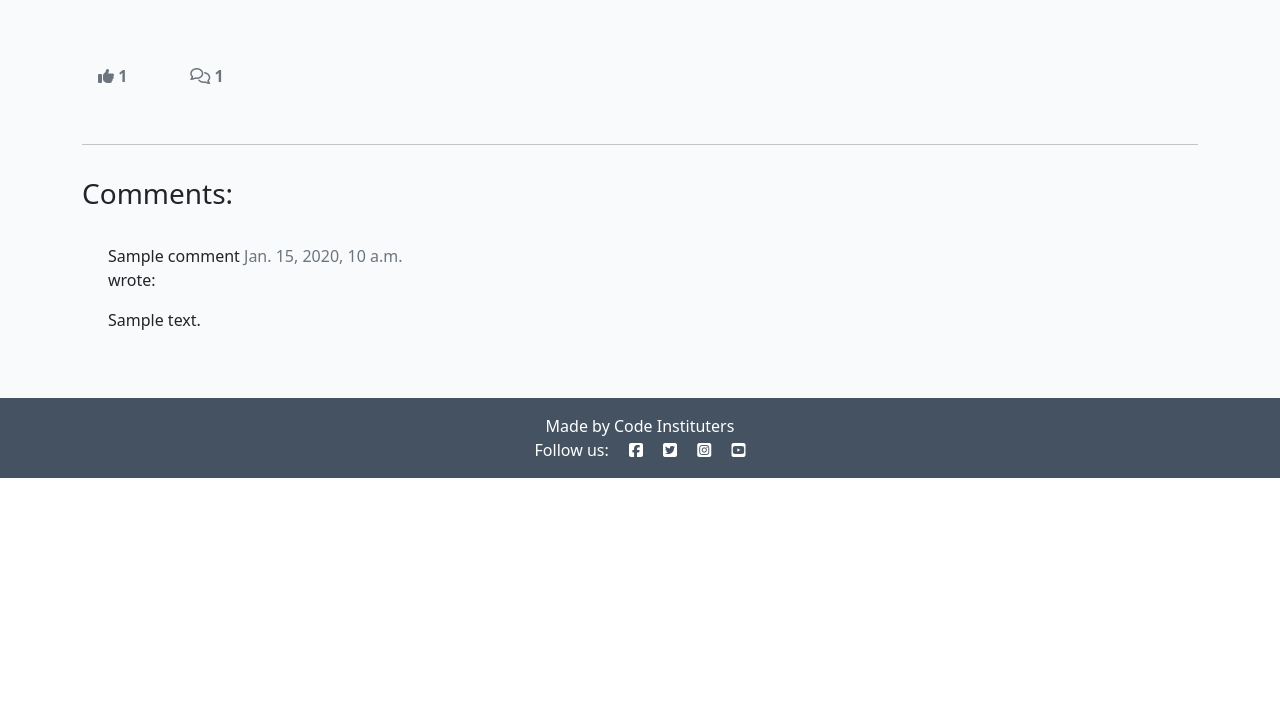
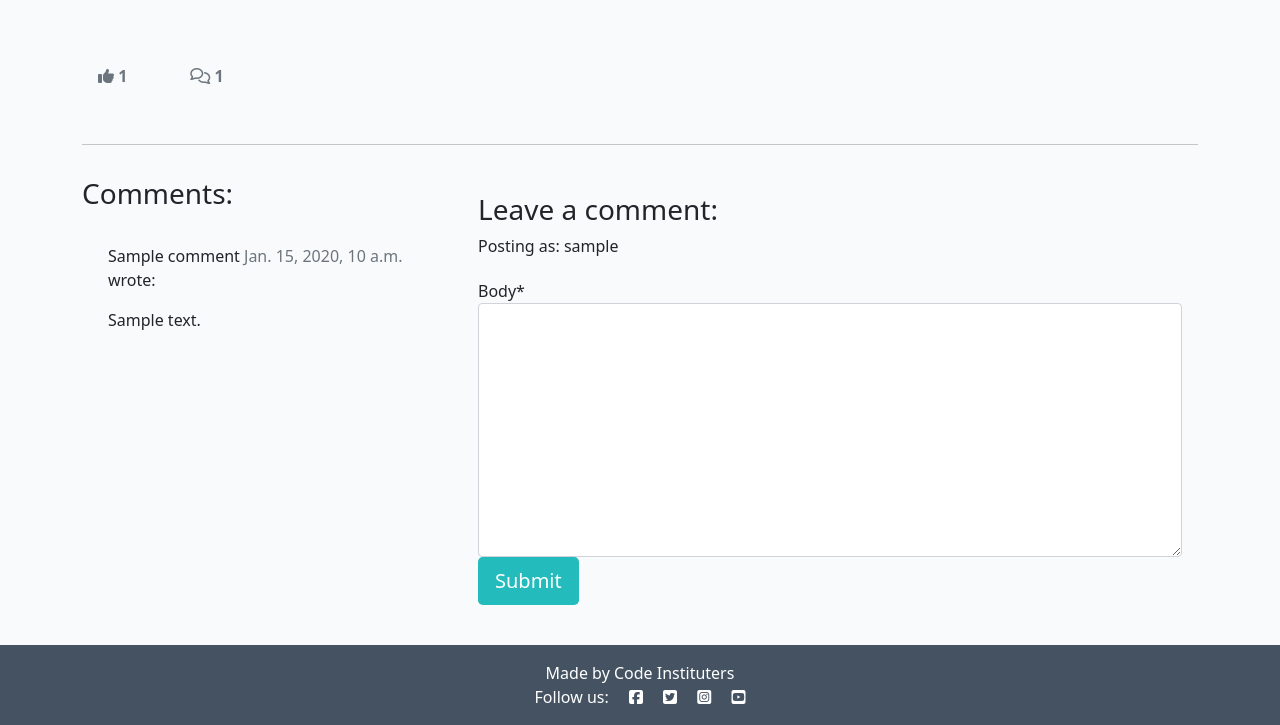
Before and after one commit to aokealy/blog, a Django app: a page that uses templates/post_detail.html in a window 1280 px wide. Shown: the part 324-1049 px from the top of the page. Before the commit the page ends 802 px from the top, so only its background shows below. Run offline with Django 3.2, Linux system fonts and the light colour scheme; a user stored in the database is signed in; tables that the repository leaves empty hold one stand-in row (values such as "Sample post"); some libraries are stand-ins or nearby versions.

Commit message:
add comment functionality

```diff
--- /dev/null
+++ b/blog/forms.py
@@ -0,0 +1,8 @@
+from .models import Comment
+from django import forms
+
+
+class CommentForm(forms.ModelForm):
+    class Meta:
+        model = Comment
+        fields = ('body',)
--- a/blog/views.py
+++ b/blog/views.py
@@ -1,6 +1,7 @@
 from django.shortcuts import render, get_object_or_404
 from django.views import generic, View
 from .models import Post
+from .forms import CommentForm
 
 
 class PostList(generic.ListView):
@@ -8,6 +9,7 @@ class PostList(generic.ListView):
     queryset = Post.objects.filter(status=1).order_by("-created_on")
     template_name = "index.html"
     paginate_by = 6
+
 
 class PostDetail(View):
 
@@ -25,6 +27,39 @@ class PostDetail(View):
             {
                 "post": post,
                 "comments": comments,
+                "commented": False,
+                "liked": liked,
+                "comment_form": CommentForm()
+            },
+        )
+
+    def post(self, request, slug, *args, **kwargs):
+
+        queryset = Post.objects.filter(status=1)
+        post = get_object_or_404(queryset, slug=slug)
+        comments = post.comments.filter(approved=True).order_by("-created_on")
+        liked = False
+        if post.likes.filter(id=self.request.user.id).exists():
+            liked = True
+
+        comment_form = CommentForm(data=request.POST)
+        if comment_form.is_valid():
+            comment_form.instance.email = request.user.email
+            comment_form.instance.name = request.user.username
+            comment = comment_form.save(commit=False)
+            comment.post = post
+            comment.save()
+        else:
+            comment_form = CommentForm()
+
+        return render(
+            request,
+            "post_detail.html",
+            {
+                "post": post,
+                "comments": comments,
+                "commented": True,
+                "comment_form": comment_form,
                 "liked": liked
             },
         )
--- a/pokemonblog/settings.py
+++ b/pokemonblog/settings.py
@@ -49,6 +49,7 @@ INSTALLED_APPS = [
     'django.contrib.staticfiles',
     'cloudinary',
     'django_summernote',
+    'crispy_forms',
     'blog',
 ]
 
@@ -57,6 +58,8 @@ SITE_ID = 1
 LOGIN_REDIRECT_URL = '/'
 LOGOUT_REDIRECT_URL = '/'
 ACCOUNT_EMAIL_VERIFICATION = 'none'
+
+CRISPY_TEMPLATE_PACK = 'bootstrap4'
 
 MIDDLEWARE = [
     'django.middleware.security.SecurityMiddleware',
--- a/templates/post_detail.html
+++ b/templates/post_detail.html
@@ -1,4 +1,5 @@
 {% extends 'base.html' %} {% block content %}
+{% load crispy_forms_tags %}
 
 <div class="masthead">
     <div class="container">
@@ -77,6 +78,22 @@
         <div class="col-md-8 card mb-4  mt-3 ">
             <div class="card-body">
                 <!-- For later -->
+                {% if commented %}
+                <div class="alert alert-success" role="alert">
+                    Your comment is awaiting approval
+                </div>
+                {% else %}
+
+                {% if user.is_authenticated %}
+                <h3>Leave a comment:</h3>
+                <p>Posting as: {{ user.username }}</p>
+                <form method="post" style="margin-top: 1.3em;">
+                    {{ comment_form | crispy }}
+                    {% csrf_token %}
+                    <button type="submit" class="btn btn-signup btn-lg">Submit</button>
+                </form>
+                {% endif %}
+                {% endif %}
             </div>
         </div>
     </div>
```
